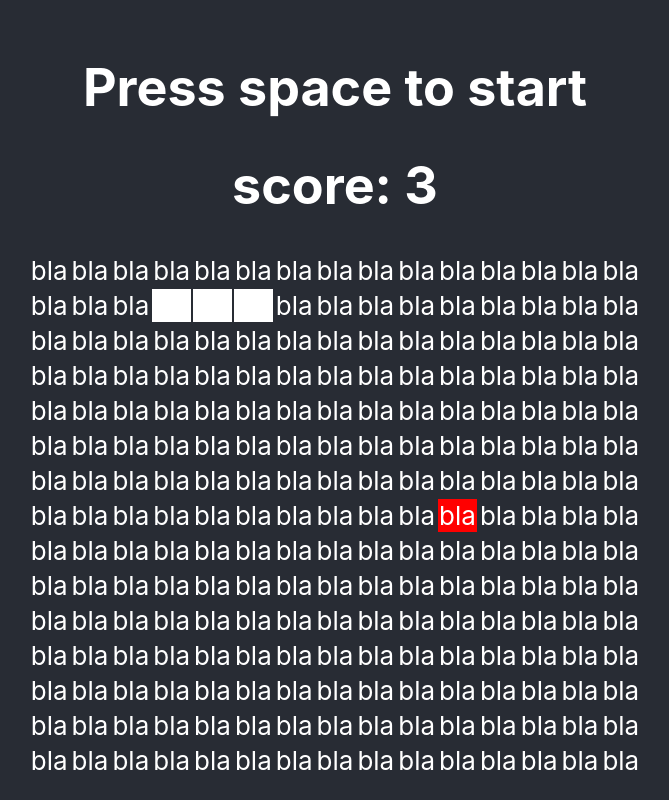
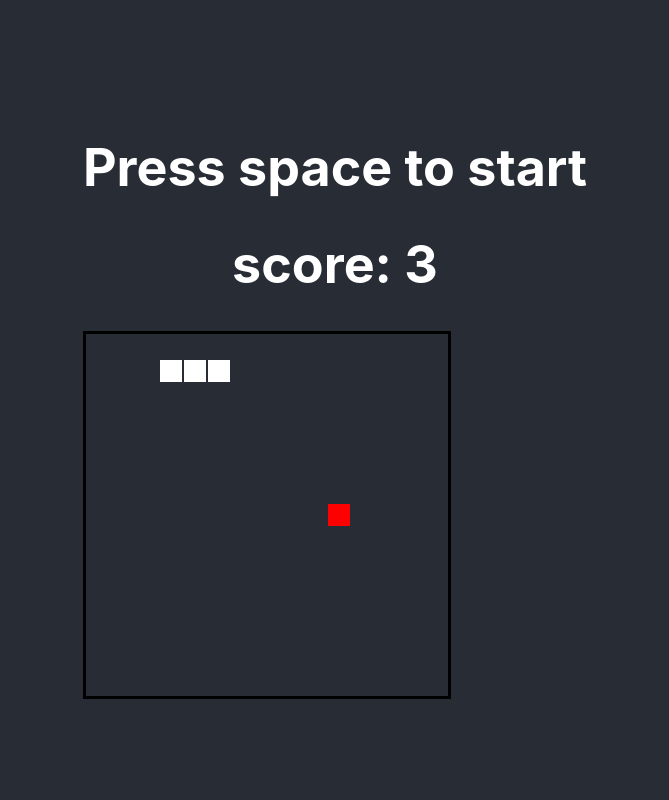
Before and after one commit to guyozeri/react_snake, a React (Create React App) app: page / in a window 1280 px wide. Shown: the whole page, without its empty margins (305-974 px from the left). Built offline with nearby package versions, Linux system fonts and the light colour scheme.

Commit message:
Make the board in a fixed size without content.

```diff
--- a/package.json
+++ b/package.json
@@ -12,6 +12,7 @@
     "@types/react": "^16.9.50",
     "@types/react-dom": "^16.9.8",
     "lodash": "^4.17.20",
+    "node-sass": "^4.14.1",
     "react": "^16.13.1",
     "react-dom": "^16.13.1",
     "react-scripts": "3.4.3",
--- /dev/null
+++ b/src/components/Board.scss
@@ -0,0 +1,9 @@
+$cell-size: 20px;
+
+table {
+  border: black solid;
+  td {
+    height: $cell-size;
+    width: $cell-size;
+  }
+}
--- a/src/components/Board.tsx
+++ b/src/components/Board.tsx
@@ -1,5 +1,6 @@
 import React, {FC} from "react";
 import {findIndex} from "lodash";
+import "./Board.scss";
 
 export interface Cell {
     row: number;
@@ -39,7 +40,6 @@ const Board: FC<BoardProps> = ({snake, food, dim}) => {
                             }
                         }
                             return <td style={style}>
-                                bla
                             </td>
                         }
                     )
```
Also changed, not shown: 1 other file (tests, documents, lock files or other folders).
